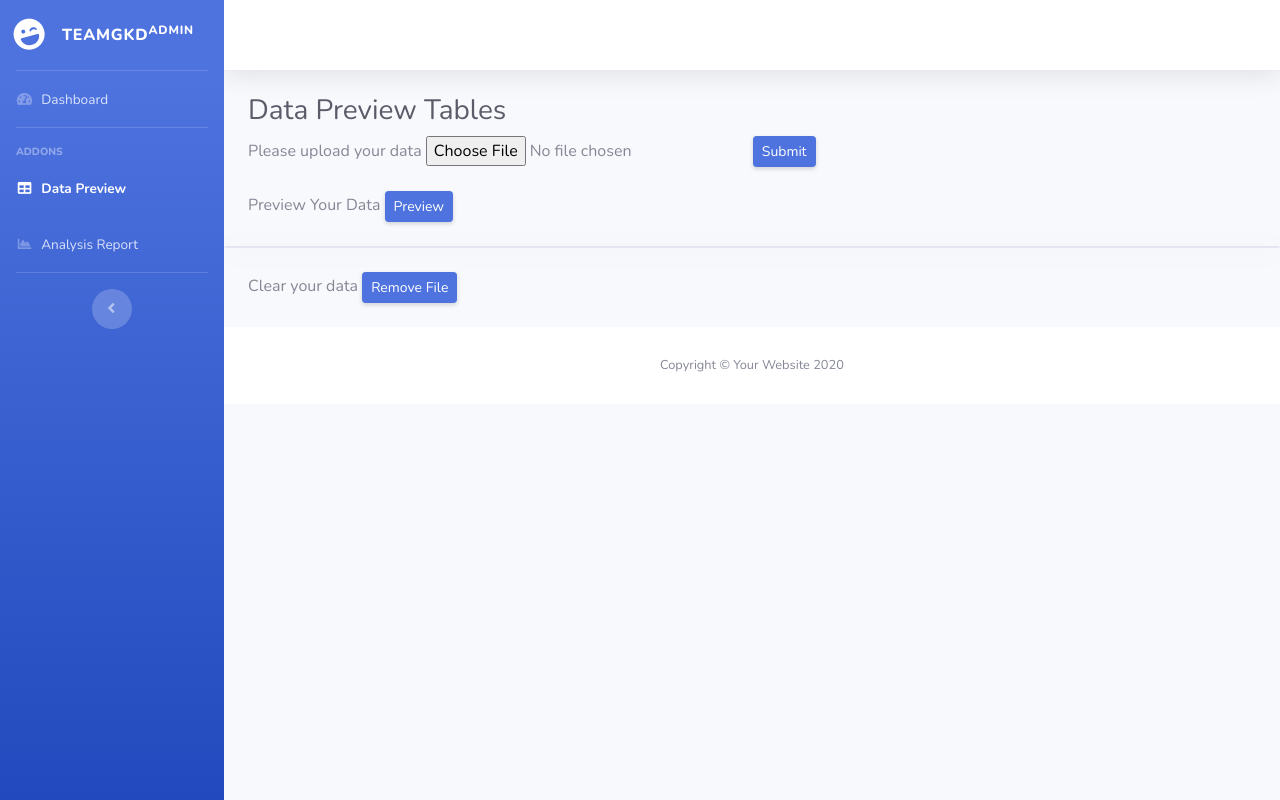
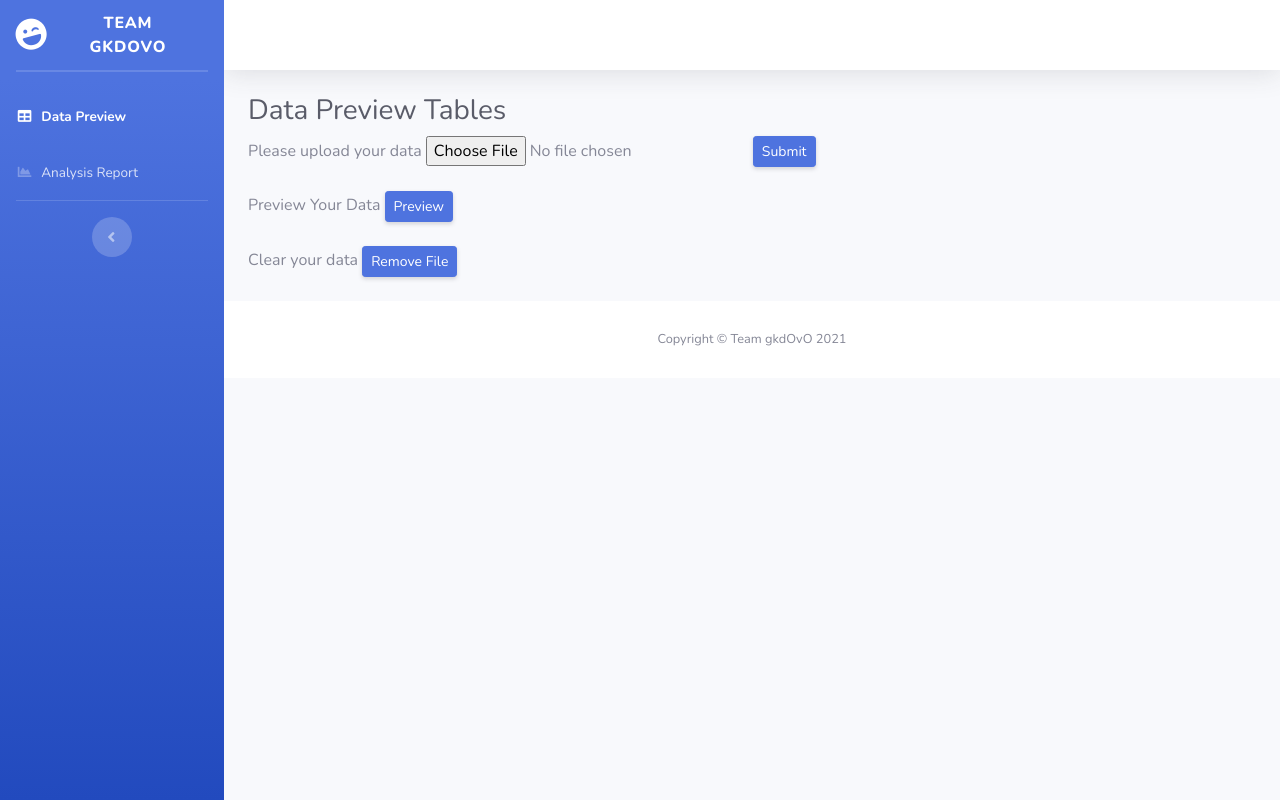
Before and after one commit to Team-gdkOvO-Final-Year-Project/gkdOvO, a website with bundled scripts: page Application/UI_pages/tables.html in a window 1280 px wide. Built offline with nearby package versions, Linux system fonts and the light colour scheme.

Commit message:
Clean html

```diff
--- a/Application/UI_pages/tables.html
+++ b/Application/UI_pages/tables.html
@@ -37,18 +37,18 @@
                 <div class="sidebar-brand-icon rotate-n-15">
                     <i class="fas fa-laugh-wink"></i>
                 </div>
-                <div class="sidebar-brand-text mx-3"> TeamGKD<sup>admin</sup></div>
+                <div class="sidebar-brand-text mx-3"> Team gkdOvO</div>
             </a>
 
             <!-- Divider -->
             <hr class="sidebar-divider my-0">
 
             <!-- Nav Item - Dashboard -->
-            <li class="nav-item">
+            <!-- <li class="nav-item">
                 <a class="nav-link" href="index.html">
                     <i class="fas fa-fw fa-tachometer-alt"></i>
                     <span>Dashboard</span></a>
-            </li>
+            </li> -->
 
 
 
@@ -56,9 +56,9 @@
             <hr class="sidebar-divider">
 
             <!-- Heading -->
-            <div class="sidebar-heading">
+            <!-- <div class="sidebar-heading">
                 Addons
-            </div>
+            </div> -->
 
 
 
@@ -131,9 +131,9 @@
                         </p>
                     </div>
 
-                    <div class="card shadow mb-4">
+                    <!-- <div class="card shadow mb-4">
 
-                    </div>
+                    </div> -->
 
                 <!-- </div> -->
                 <!-- /.container-fluid -->
@@ -149,7 +149,7 @@
             <footer class="sticky-footer bg-white">
                 <div class="container my-auto">
                     <div class="copyright text-center my-auto">
-                        <span>Copyright &copy; Your Website 2020</span>
+                        <span>Copyright &copy; Team gkdOvO 2021</span>
                     </div>
                 </div>
             </footer>
```
Also changed, not shown: Application/UI_pages/charts.html (+17 -19 lines).
